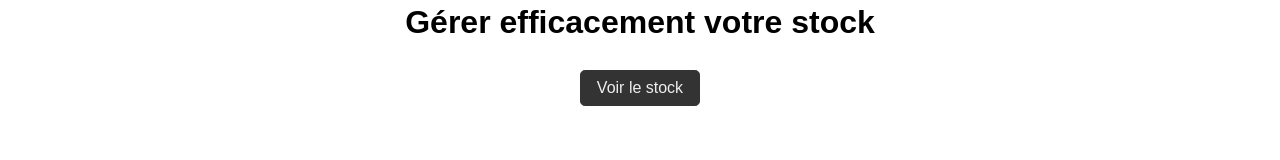
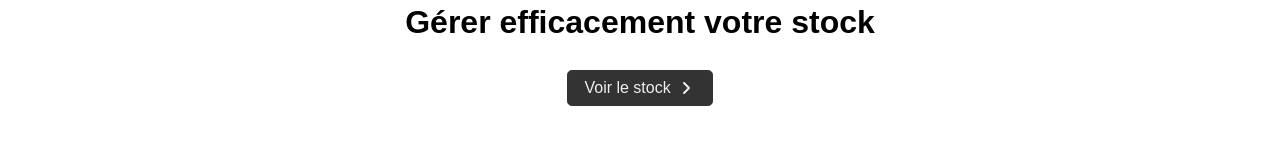
Before and after one commit to jlg-formation/ajb-mai-2026, a React (Vite) app in the folder front/: page / in a window 1280 px wide. Shown: the part 356-516 px from the top of the page. Built offline with nearby package versions, Linux system fonts and the light colour scheme.

Commit message:
feat: add Font Awesome icons for stock link and update package dependencies

```diff
--- a/front/package.json
+++ b/front/package.json
@@ -10,6 +10,9 @@
     "preview": "vite preview"
   },
   "dependencies": {
+    "@fortawesome/fontawesome-svg-core": "^7.2.0",
+    "@fortawesome/free-solid-svg-icons": "^7.2.0",
+    "@fortawesome/react-fontawesome": "^3.3.1",
     "@tanstack/react-router": "^1.170.8",
     "react": "^19.2.6",
     "react-dom": "^19.2.6"
--- a/front/src/routes/index.tsx
+++ b/front/src/routes/index.tsx
@@ -1,4 +1,6 @@
 import { createFileRoute, Link } from "@tanstack/react-router";
+import { FontAwesomeIcon } from "@fortawesome/react-fontawesome";
+import { faAngleRight } from "@fortawesome/free-solid-svg-icons";
 
 export const Route = createFileRoute("/")({
   component: RouteComponent,
@@ -9,7 +11,8 @@
     <div className="home">
       <h1>Gérer efficacement votre stock</h1>
       <Link to="/stock" className="button primary">
-        Voir le stock
+        <span>Voir le stock</span>
+        <FontAwesomeIcon icon={faAngleRight} />
       </Link>
     </div>
   );
```
Also changed, not shown: 1 other file (tests, documents, lock files or other folders).
